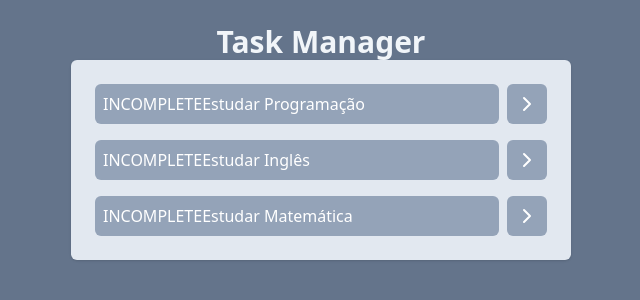
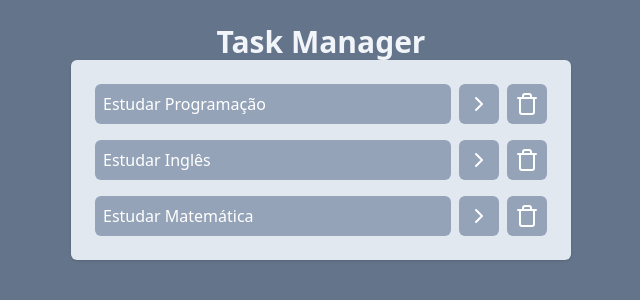
Before and after one commit to luis-paulo-tdo/estudo-react-gerenciador-tarefas, a React (Vite) app: page / in a window 1280 px wide. Shown: the top 300 px of the page, without its empty margins (319-959 px from the left). Built offline with nearby package versions, Linux system fonts and the light colour scheme.

Commit message:
Funcionalidade para deletar as tarefas.

```diff
--- a/src/App.jsx
+++ b/src/App.jsx
@@ -36,13 +36,22 @@
     setTasks(newTasks);
   }
 
+  function onDeleteTaskClick(taskId) {
+    const newTasks = tasks.filter((task) => task.id != taskId);
+    setTasks(newTasks);
+  }
+
   return (
     <div className="w-screen h-screen bg-slate-500 flex justify-center p-6">
       <div className="w-[500px]">
         <h1 className="text-3xl text-slate-100 font-bold text-center">
           Task Manager
         </h1>
-        <Tasks tasks={tasks} onTaskClick={onTaskClick} />
+        <Tasks
+          tasks={tasks}
+          onTaskClick={onTaskClick}
+          onDeleteTaskClick={onDeleteTaskClick}
+        />
       </div>
     </div>
   );
--- a/src/components/Tasks.jsx
+++ b/src/components/Tasks.jsx
@@ -1,4 +1,4 @@
-import { ChevronRightIcon } from "lucide-react";
+import { ChevronRightIcon, TrashIcon } from "lucide-react";
 
 function Tasks(props) {
   return (
@@ -7,13 +7,20 @@
         <li key={task.id} className="flex gap-2">
           <button
             onClick={() => props.onTaskClick(task.id)}
-            className="bg-slate-400 w-full text-left text-white p-2 rounded-md"
+            className={`bg-slate-400 w-full text-left text-white p-2 rounded-md ${
+              task.isCompleted && "line-through"
+            }`}
           >
-            {task.isCompleted ? "COMPLETE" : "INCOMPLETE"}
             {task.title}
           </button>
           <button className="bg-slate-400 text-white p-2 rounded-md">
             <ChevronRightIcon />
+          </button>
+          <button
+            onClick={() => props.onDeleteTaskClick(task.id)}
+            className="bg-slate-400 text-white p-2 rounded-md"
+          >
+            <TrashIcon />
           </button>
         </li>
       ))}
```
